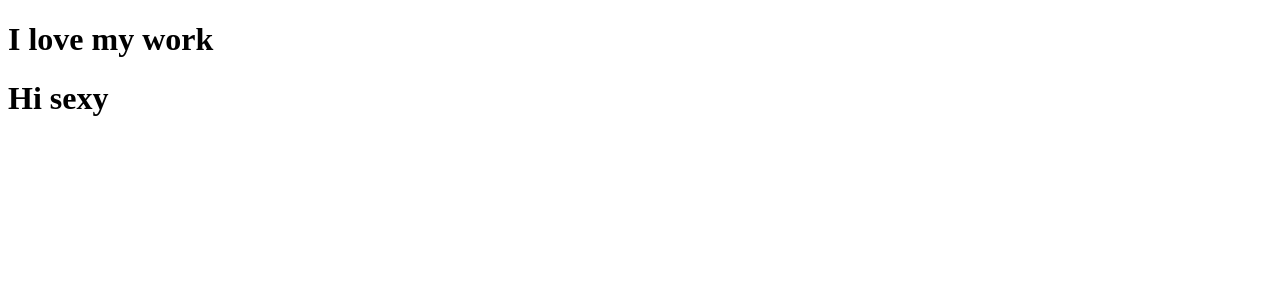
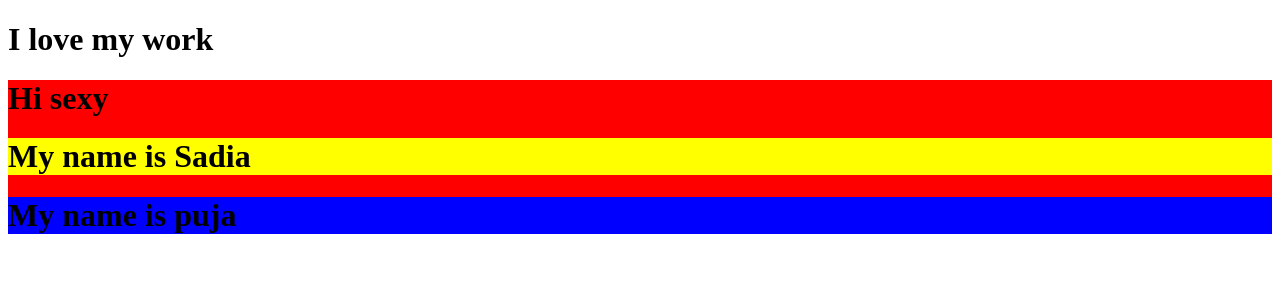
Before and after one commit to utsho-sadhak-joy/page-switching--react, a React (Create React App) app: page / in a window 1280 px wide. Shown: the top 300 px of the page. Built offline with nearby package versions, Linux system fonts and the light colour scheme.

Commit message:
differentiate different component through color

```diff
--- a/src/components/Home.js
+++ b/src/components/Home.js
@@ -1,9 +1,14 @@
 import React from 'react'
+import Sadia from './Sadia';
+import Puja from './Puja';
+
 
 const Home = () => {
     return (
-        <div>
+        <div style={{backgroundColor:"red"}}>
             <h1>Hi sexy</h1>
+            <Sadia />
+            <Puja />
         </div>
     )
 }
--- /dev/null
+++ b/src/components/Puja.js
@@ -0,0 +1,11 @@
+import React from 'react'
+
+const Puja = () => {
+    return (
+        <div style={{backgroundColor:"blue"}}>
+            <h1>My name is puja</h1>
+        </div>
+    )
+}
+
+export default Puja
--- /dev/null
+++ b/src/components/Sadia.js
@@ -0,0 +1,11 @@
+import React from 'react'
+
+const Sadia = () => {
+    return (
+        <div style={{backgroundColor:"yellow"}}>
+            <h1>My name is Sadia</h1>
+        </div>
+    )
+}
+
+export default Sadia
```
